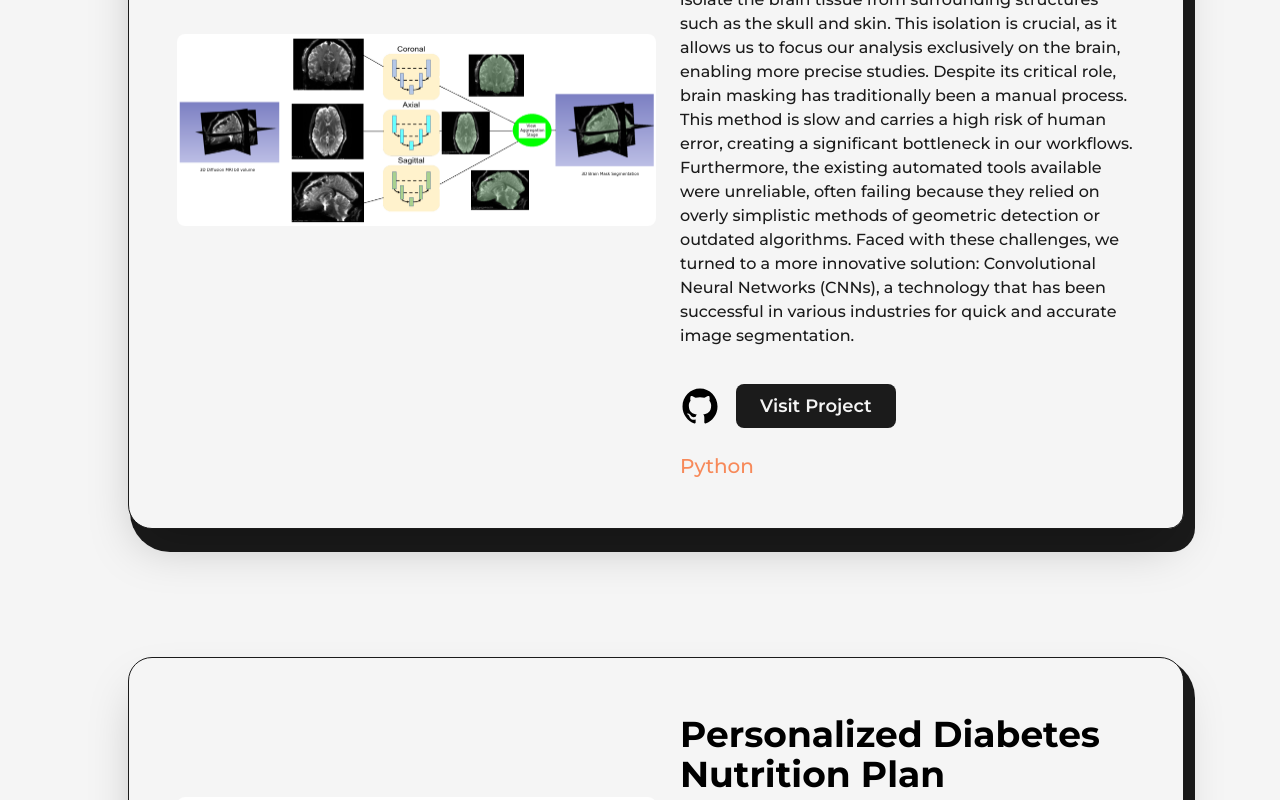
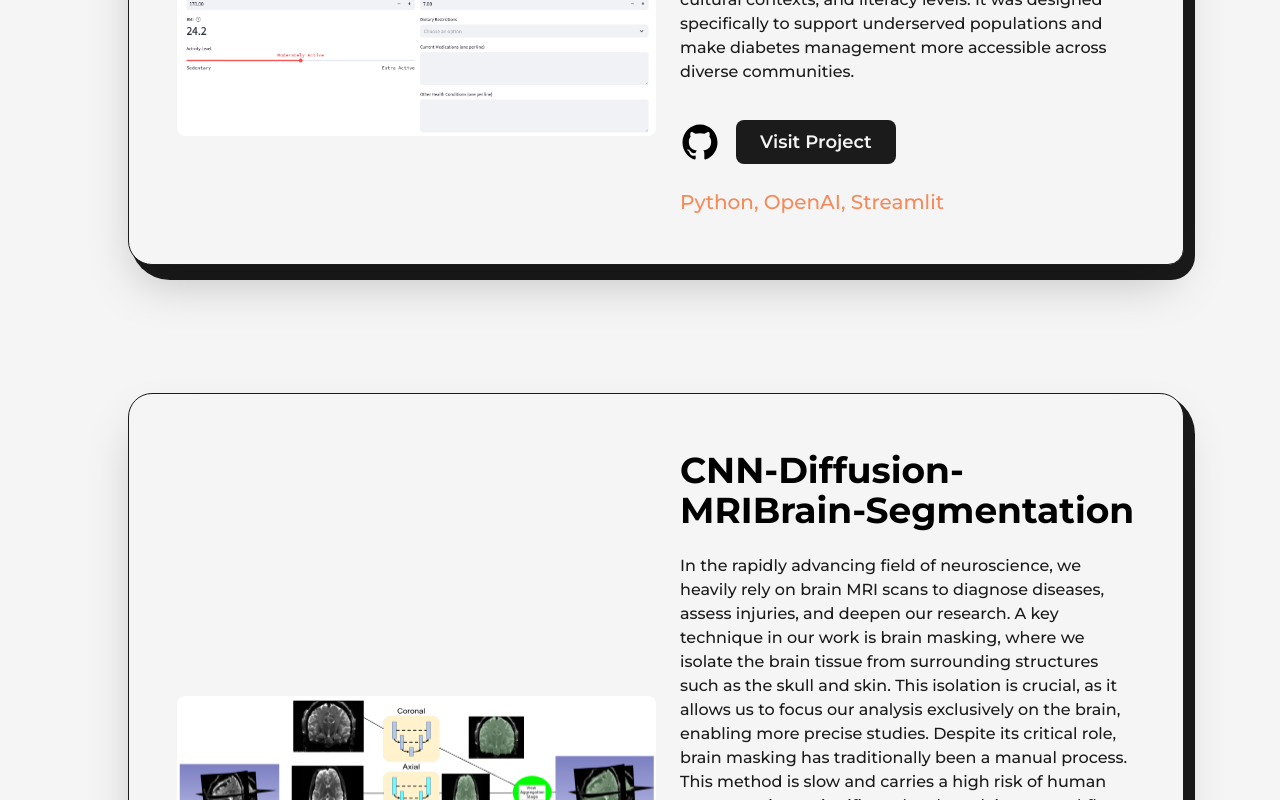
Before and after one commit to senthilcaesar/portfolio, a Next.js app: page /projects in a window 1280 px wide. Shown: the part 540-1340 px from the top of the page. Built offline with nearby package versions, Linux system fonts and the light colour scheme.

Commit message:
Minor updates

```diff
--- a/src/pages/projects.js
+++ b/src/pages/projects.js
@@ -173,6 +173,17 @@ export default function Projects() {
           <div className="grid grid-cols-12 gap-24 gap-y-32 xl:gap-x-16 lg:gap-x-8 md:gap-y-24 sm:gap-x-0">
             <div className="col-span-12">
               <FeaturedProject
+                type="Python, OpenAI, Streamlit"
+                title="Personalized Diabetes Nutrition Plan"
+                summary="This application aims to improve healthcare accessibility for individuals with diabetes by providing tailored nutrition guidance that considers not just medical factors, but also socioeconomic realities, cultural contexts, and literacy levels. It was designed specifically to support underserved populations and make diabetes management more accessible across diverse communities."
+                img={nutrition_app}
+                link=" https://diabetes-nutrition.streamlit.app/"
+                github="https://github.com/senthilcaesar/diabetes-nutrition-app"
+              />
+            </div>
+
+            <div className="col-span-12">
+              <FeaturedProject
                 type="Python"
                 title="CNN-Diffusion-MRIBrain-Segmentation"
                 summary="In the rapidly advancing field of neuroscience, we heavily rely on brain MRI scans to diagnose diseases, assess injuries,
@@ -186,17 +197,6 @@ export default function Projects() {
                 img={multiview}
                 link="https://github.com/pnlbwh/CNN-Diffusion-MRIBrain-Segmentation"
                 github="https://github.com/pnlbwh/CNN-Diffusion-MRIBrain-Segmentation"
-              />
-            </div>
-
-            <div className="col-span-12">
-              <FeaturedProject
-                type="Python"
-                title="Personalized Diabetes Nutrition Plan"
-                summary="This application aims to improve healthcare accessibility for individuals with diabetes by providing tailored nutrition guidance that considers not just medical factors, but also socioeconomic realities, cultural contexts, and literacy levels. It was designed specifically to support underserved populations and make diabetes management more accessible across diverse communities."
-                img={nutrition_app}
-                link=" https://diabetes-nutrition.streamlit.app/"
-                github="https://github.com/senthilcaesar/diabetes-nutrition-app"
               />
             </div>
 
```
Also changed, not shown: public/images/projects/nutrition_app.png.
